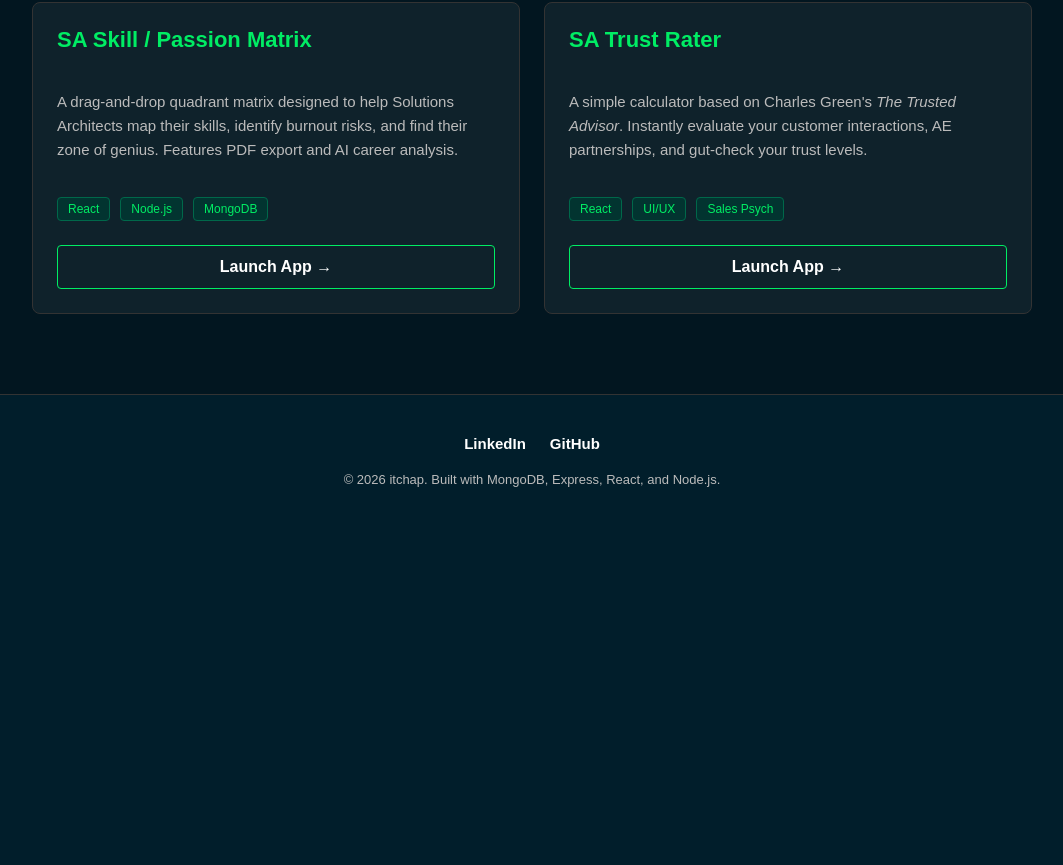
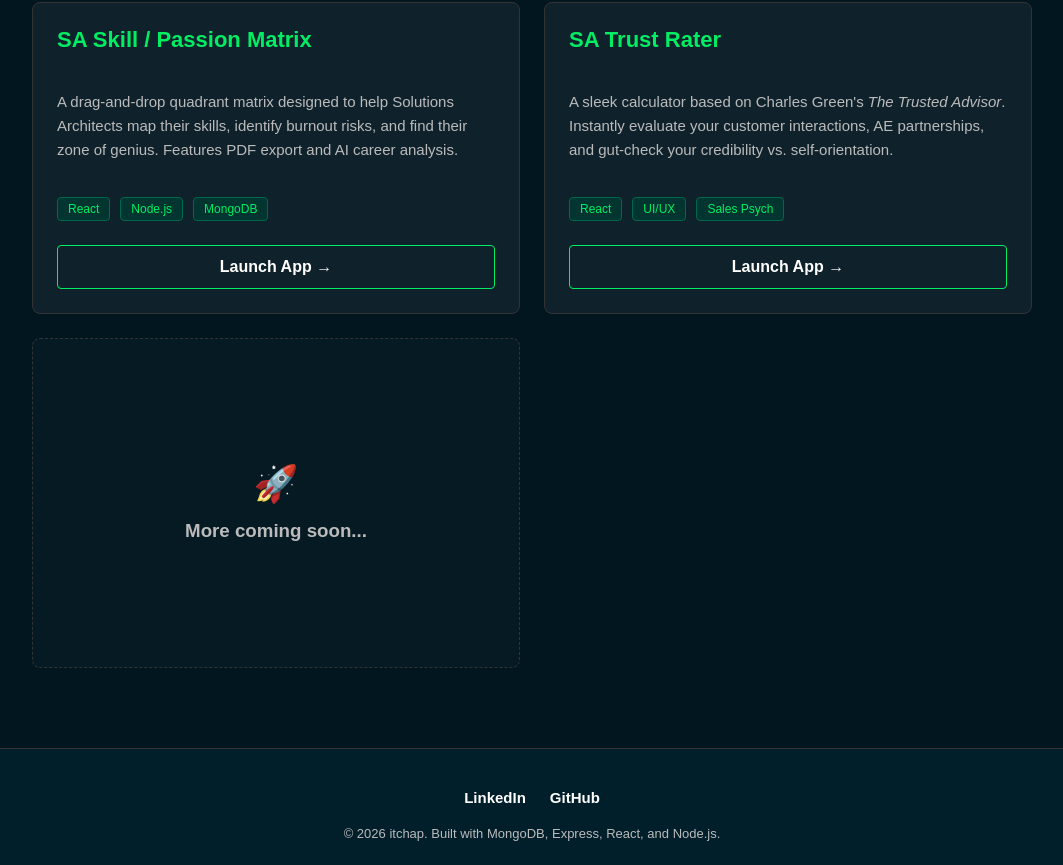
Before and after one commit to itchap/itchap, a React (Vite) app in the folder Apps/homepage/: page / in a window 1280 px wide. Shown: the part 728-1593 px from the top of the page, without its empty margins (108-1171 px from the left). Before the commit the page ends 1255 px from the top, so only its background shows below. Built offline with nearby package versions, Linux system fonts and the light colour scheme.

Commit message:
hp update
hp update

```diff
--- a/Apps/homepage/src/App.jsx
+++ b/Apps/homepage/src/App.jsx
@@ -48,7 +48,7 @@ function App() {
 
           <div style={{ display: 'grid', gridTemplateColumns: 'repeat(auto-fit, minmax(320px, 1fr))', gap: '24px' }}>
 
-            {/* SKILLS MATRIX CARD */}
+            {/* 1. SKILLS MATRIX CARD */}
             <div style={{ backgroundColor: theme.cardBg, border: `1px solid ${theme.border}`, borderRadius: '8px', padding: '24px', display: 'flex', flexDirection: 'column' }}>
               <h3 style={{ marginTop: 0, color: theme.accent, fontSize: '22px' }}>SA Skill / Passion Matrix</h3>
               <p style={{ color: theme.textSub, fontSize: '15px', lineHeight: '1.6', flexGrow: 1 }}>
@@ -59,16 +59,16 @@ function App() {
                 <span style={{ fontSize: '12px', backgroundColor: '#023430', color: theme.accent, padding: '4px 10px', borderRadius: '4px', border: '1px solid #00684a' }}>Node.js</span>
                 <span style={{ fontSize: '12px', backgroundColor: '#023430', color: theme.accent, padding: '4px 10px', borderRadius: '4px', border: '1px solid #00684a' }}>MongoDB</span>
               </div>
-              <a href="/app/skills/" style={{ display: 'block', textAlign: 'center', marginTop: '24px', padding: '12px', backgroundColor: 'transparent', color: theme.textMain, border: `1px solid ${theme.accent}`, borderRadius: '4px', textDecoration: 'none', fontWeight: 'bold', cursor: 'pointer' }}>
+              <a href="/app/skills/" style={{ display: 'block', textAlign: 'center', marginTop: '24px', padding: '12px', backgroundColor: 'transparent', color: theme.textMain, border: `1px solid ${theme.accent}`, borderRadius: '4px', textDecoration: 'none', fontWeight: 'bold', cursor: 'pointer', transition: 'all 0.2s' }} onMouseOver={e => { e.target.style.backgroundColor = theme.accent; e.target.style.color = '#000'; }} onMouseOut={e => { e.target.style.backgroundColor = 'transparent'; e.target.style.color = theme.textMain; }}>
                 Launch App &rarr;
               </a>
             </div>
 
-            {/* TRUST RATER CARD */}
+            {/* 2. TRUST RATER CARD */}
             <div style={{ backgroundColor: theme.cardBg, border: `1px solid ${theme.border}`, borderRadius: '8px', padding: '24px', display: 'flex', flexDirection: 'column' }}>
               <h3 style={{ marginTop: 0, color: theme.accent, fontSize: '22px' }}>SA Trust Rater</h3>
               <p style={{ color: theme.textSub, fontSize: '15px', lineHeight: '1.6', flexGrow: 1 }}>
-                A simple calculator based on Charles Green's <i>The Trusted Advisor</i>. Instantly evaluate your customer interactions, AE partnerships, and gut-check your trust levels.
+                A sleek calculator based on Charles Green's <i>The Trusted Advisor</i>. Instantly evaluate your customer interactions, AE partnerships, and gut-check your credibility vs. self-orientation.
               </p>
               <div style={{ display: 'flex', gap: '10px', marginTop: '20px' }}>
                 <span style={{ fontSize: '12px', backgroundColor: '#023430', color: theme.accent, padding: '4px 10px', borderRadius: '4px', border: '1px solid #00684a' }}>React</span>
@@ -78,6 +78,12 @@ function App() {
               <a href="/app/trust/" style={{ display: 'block', textAlign: 'center', marginTop: '24px', padding: '12px', backgroundColor: 'transparent', color: theme.textMain, border: `1px solid ${theme.accent}`, borderRadius: '4px', textDecoration: 'none', fontWeight: 'bold', cursor: 'pointer', transition: 'all 0.2s' }} onMouseOver={e => { e.target.style.backgroundColor = theme.accent; e.target.style.color = '#000'; }} onMouseOut={e => { e.target.style.backgroundColor = 'transparent'; e.target.style.color = theme.textMain; }}>
                 Launch App &rarr;
               </a>
+            </div>
+
+            {/* 3. PLACEHOLDER CARD */}
+            <div style={{ backgroundColor: 'rgba(255, 255, 255, 0.02)', border: `1px dashed ${theme.border}`, borderRadius: '8px', padding: '24px', display: 'flex', flexDirection: 'column', alignItems: 'center', justifyContent: 'center', minHeight: '280px' }}>
+              <span style={{ fontSize: '36px', marginBottom: '15px' }}>🚀</span>
+              <h3 style={{ margin: 0, color: theme.textSub }}>More coming soon...</h3>
             </div>
 
           </div>
```
